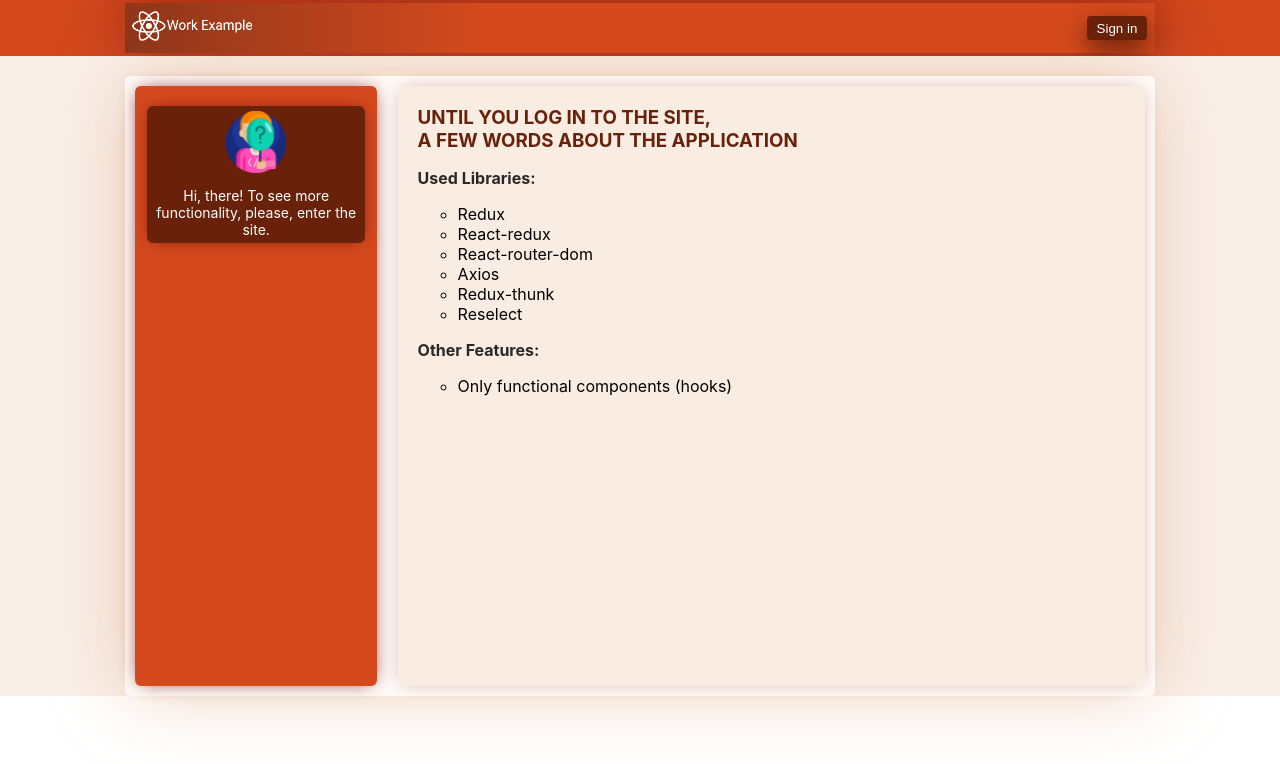
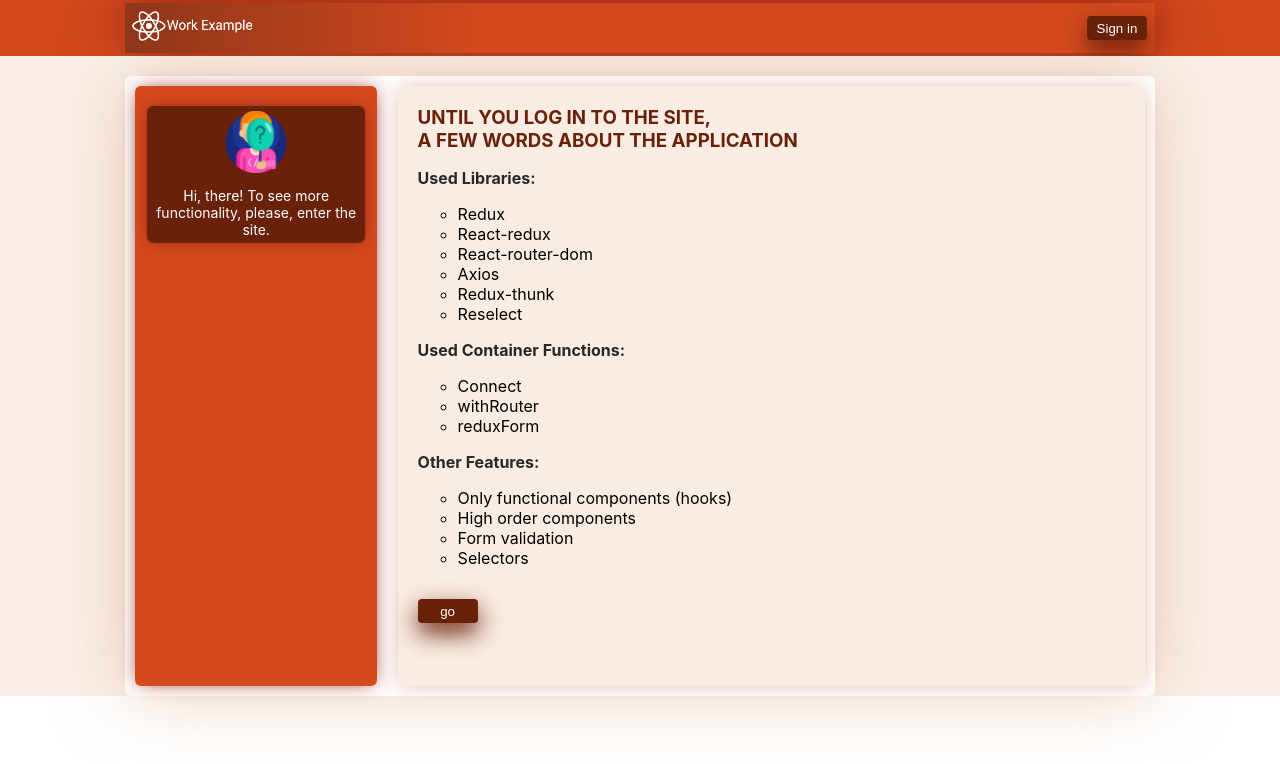
Before and after one commit to NazarHeletko/react-social-network, a React (Create React App) app: page / in a window 1280 px wide. Shown: the top 764 px of the page. Built offline with nearby package versions, Linux system fonts and the light colour scheme; no server answers.

Commit message:
finished no loged main page

```diff
--- a/src/Components/MainContent/ContentSection/MainPage/MainPage.js
+++ b/src/Components/MainContent/ContentSection/MainPage/MainPage.js
@@ -15,10 +15,20 @@ let MainPage = (props) => {
                     <li>Redux-thunk</li>
                     <li>Reselect</li>
                 </ul>
+                <p>used container functions:</p>
+                <ul>
+                    <li>Connect</li>
+                    <li>withRouter</li>
+                    <li>reduxForm</li>
+                </ul>
                 <p>Other features:</p>
                 <ul>
                     <li>Only functional components (hooks)</li>
+                    <li>High order components</li>
+                    <li>Form validation</li>
+                    <li>Selectors</li>
                 </ul>
+                <button>go</button>
             </div>
         </div>
     )
--- a/src/Components/MainContent/ContentSection/MainPage/MainPage.module.css
+++ b/src/Components/MainContent/ContentSection/MainPage/MainPage.module.css
@@ -11,3 +11,20 @@
 .no-logged-main-page ul {
     list-style-type: circle;
 }
+.no-logged-main-page button {
+    border: none;
+    outline: none;
+    height: 24px;
+    width: 60px;
+    border-radius: 4px;
+    cursor: pointer;
+    box-shadow: 0px 10px 24px 0px rgba(105,33,10,1);
+    background: #69210a;
+    color: white;
+    transition: all 0.5s ease;
+    margin-top: 15px;
+}
+.no-logged-main-page button:hover{
+    background: #311005;
+    box-shadow: 0px 18px 24px 0px rgb(58, 17, 5);
+}
```
